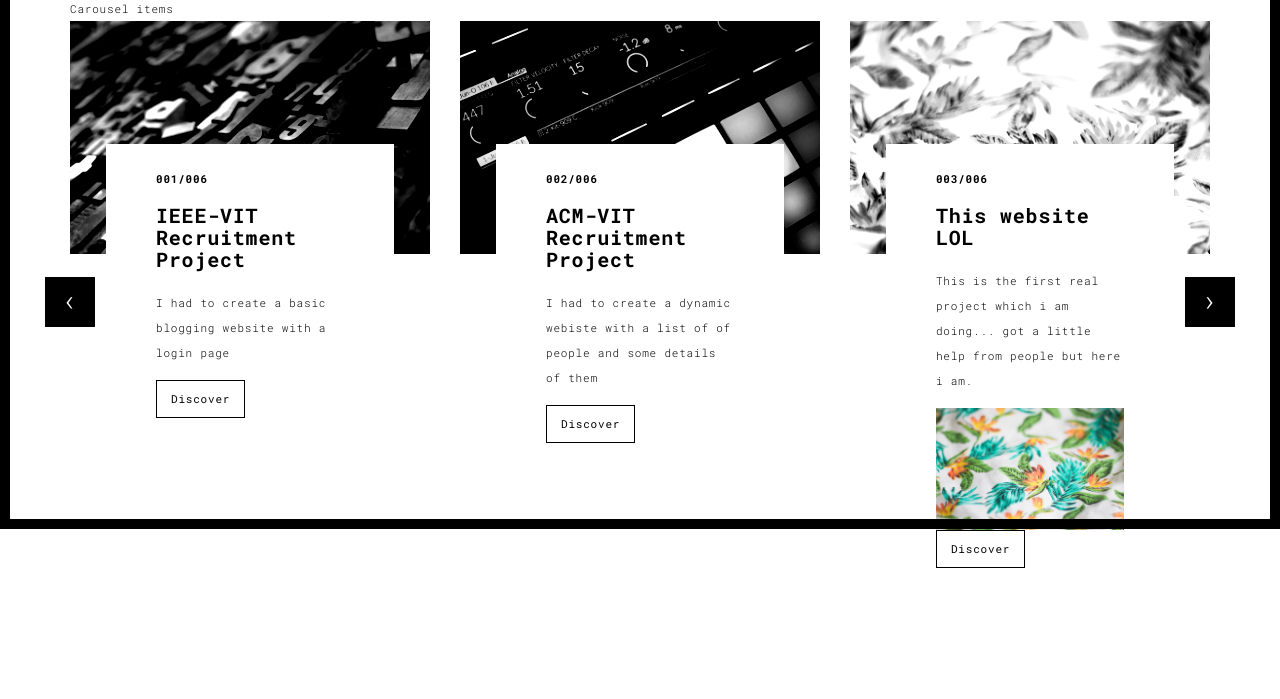
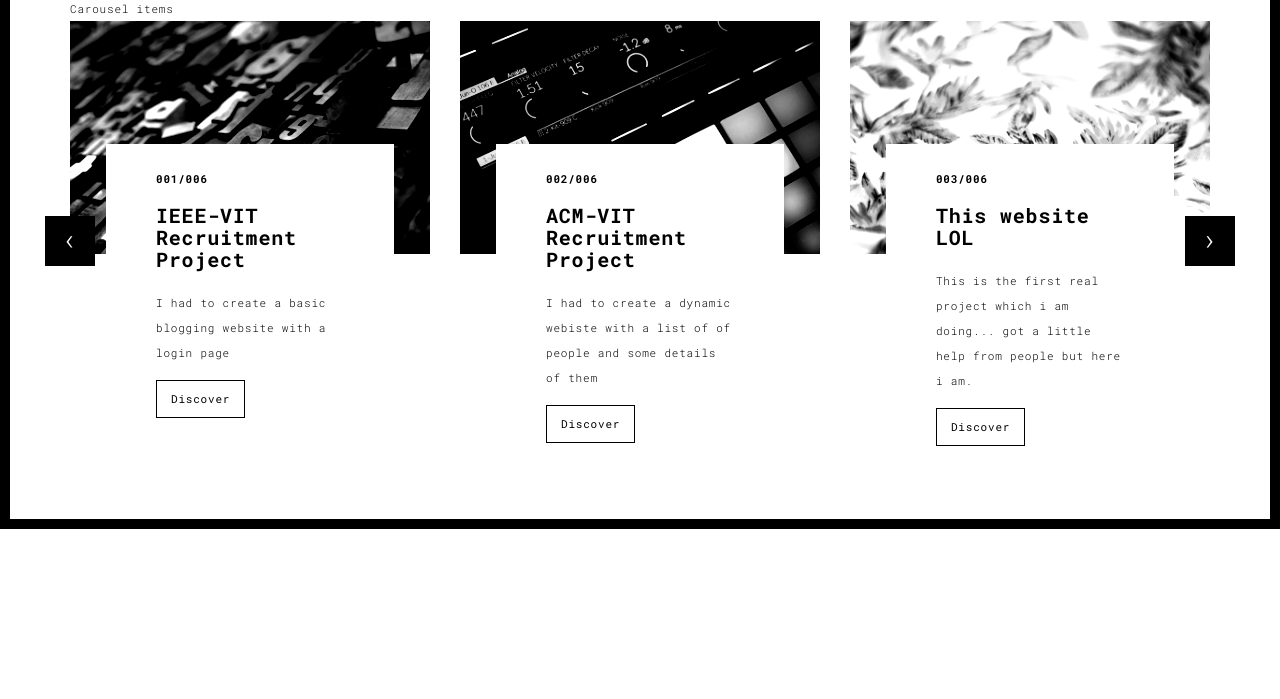
Before and after one commit to mogiiee/portfolio-website, a Flask app: page /works.html in a window 1280 px wide. Shown: the part 271-970 px from the top of the page. After the commit the page ends 800 px from the top, so only its background shows below. Run offline with Flask 2, Linux system fonts and the light colour scheme; some libraries are stand-ins or nearby versions.

Commit message:
fixed works photo bug

```diff
--- a/templates/contact.html
+++ b/templates/contact.html
@@ -71,8 +71,9 @@
                       </div>
                       <div class="form-group">
                         <textarea class="form-control" name="message" rows="5" placeholder="Enter your message"></textarea>
-                      </div>
+                      </div> <a href="./thankyou.html">
                       <button type="submit" class="btn btn-default btn-lg">Send</button>
+                    </a>
                     </div>
                     <div class="col-md-5 address-container">
                       <ul class="list-unstyled">
--- a/templates/works.html
+++ b/templates/works.html
@@ -99,7 +99,7 @@
                         <h4>003/006</h4>
                         <h3>This website LOL</h3>
                         <p>This is the first real project which i am doing... got a little help from people but here i am. </p>
-                        <img src="../static/assets/images/work03-hover.jpg" alt="" class="img-responsive">
+                        <!-- <img src="../static/assets/images/work03-hover.jpg" alt="" class="img-responsive"> -->
                         <a href="../index.html" title="" class="btn btn-default">Discover</a>
                       </div>
                     </div>
```
Also changed, not shown: 1 other file.
